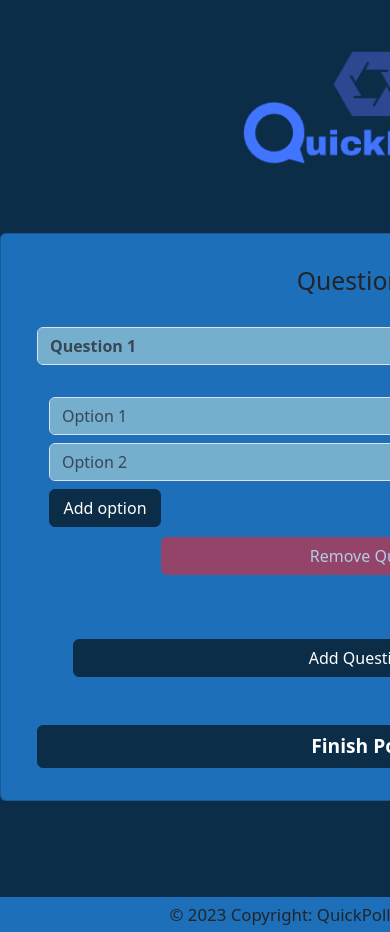
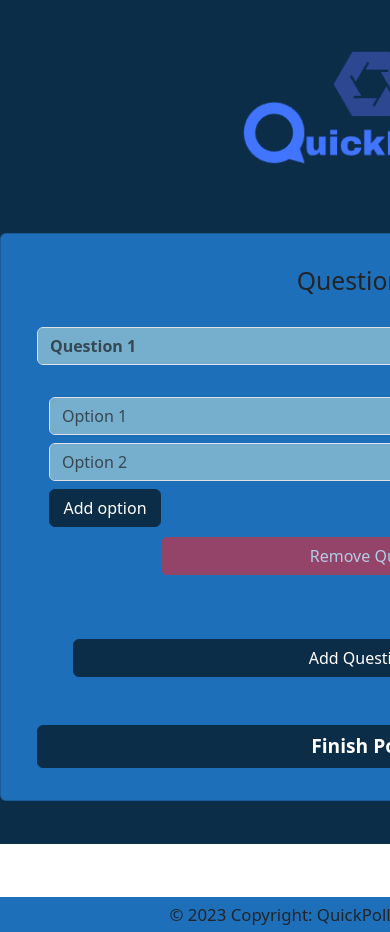
Before and after one commit to endy-M/QuickPolls, a React (Vite) app: page / in a window 390 px wide. Shown: the top 932 px of the page. Built offline with nearby package versions, Linux system fonts and the light colour scheme.

Commit message:
more changes to styling to fill background on mobile devices

```diff
--- a/src/App.jsx
+++ b/src/App.jsx
@@ -164,7 +164,7 @@ function App() {
   };
 
   return (
-    <div className='App bg-dark' style={{display: "grid", width: "100%"}}>
+    <div className='App bg-dark' style={{ display: 'grid', height: "100vh", minHeight: "100%", margin: "0px", backgroundAttachment: "fixed", backgroundSize: "cover" }}>
       {/* Logo */}
       <img
         src={img}
--- a/src/Poll.jsx
+++ b/src/Poll.jsx
@@ -125,7 +125,7 @@ function Poll() {
   };
 
   return (
-    <div className='App bg-dark' style={{ display: 'grid', width: "100%" }}>
+    <div className='App bg-dark' style={{ display: 'grid', height: "100vh", minHeight: "100%", margin: "0px", backgroundAttachment: "fixed", backgroundSize: "cover" }}>
       {/* Logo */}
       <img
         src={img}
```
